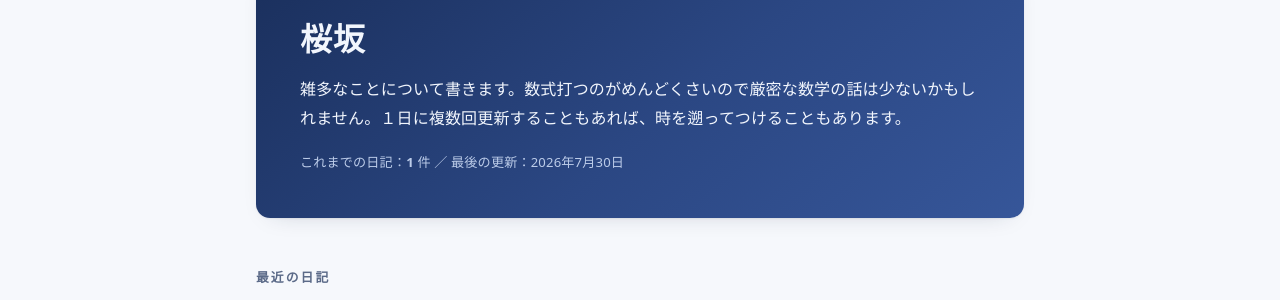
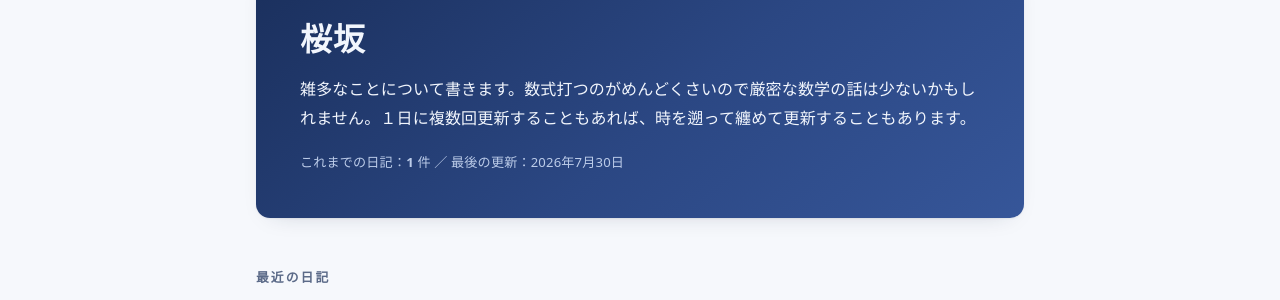
Before and after one commit to sakurazaka-math/sakurazaka-math.github.io, a Jekyll site: the page built from index.html, in a window 1280 px wide. Shown: the part 157-457 px from the top of the page. Built offline with Jekyll 4.4.1, drawn with Linux system fonts in a browser that asks for light colours.

Commit message:
Revise site description for improved clarity
Updated the description for clarity and consistency.

```diff
--- a/_config.yml
+++ b/_config.yml
@@ -4,7 +4,7 @@
 # ------------------------------------------------------------
 title: 桜坂
 tagline: 冬馬かずさガチ恋アカウント
-description: 雑多なことについて書きます。数式打つのがめんどくさいので厳密な数学の話は少ないかもしれません。１日に複数回更新することもあれば、時を遡ってつけることもあります。
+description: 雑多なことについて書きます。数式打つのがめんどくさいので厳密な数学の話は少ないかもしれません。１日に複数回更新することもあれば、時を遡って纏めて更新することもあります。
 author: 桜坂
 lang: 日本語
 timezone: Japan/Tokyo
```
